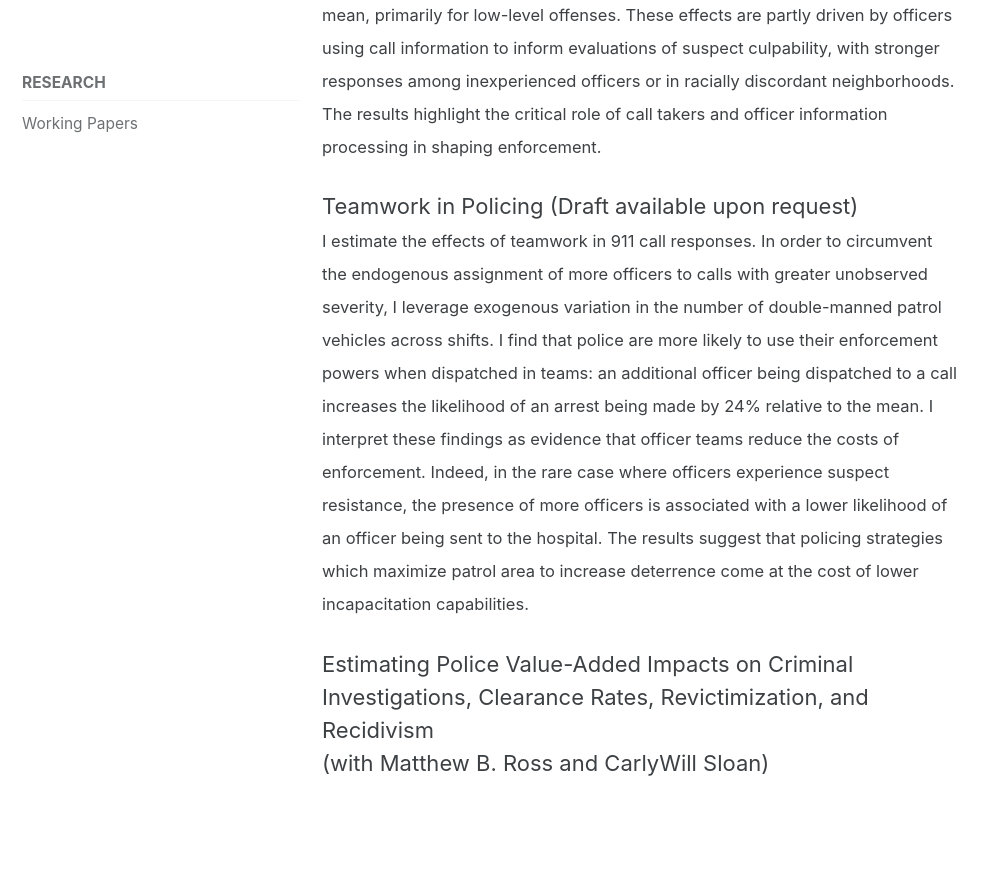
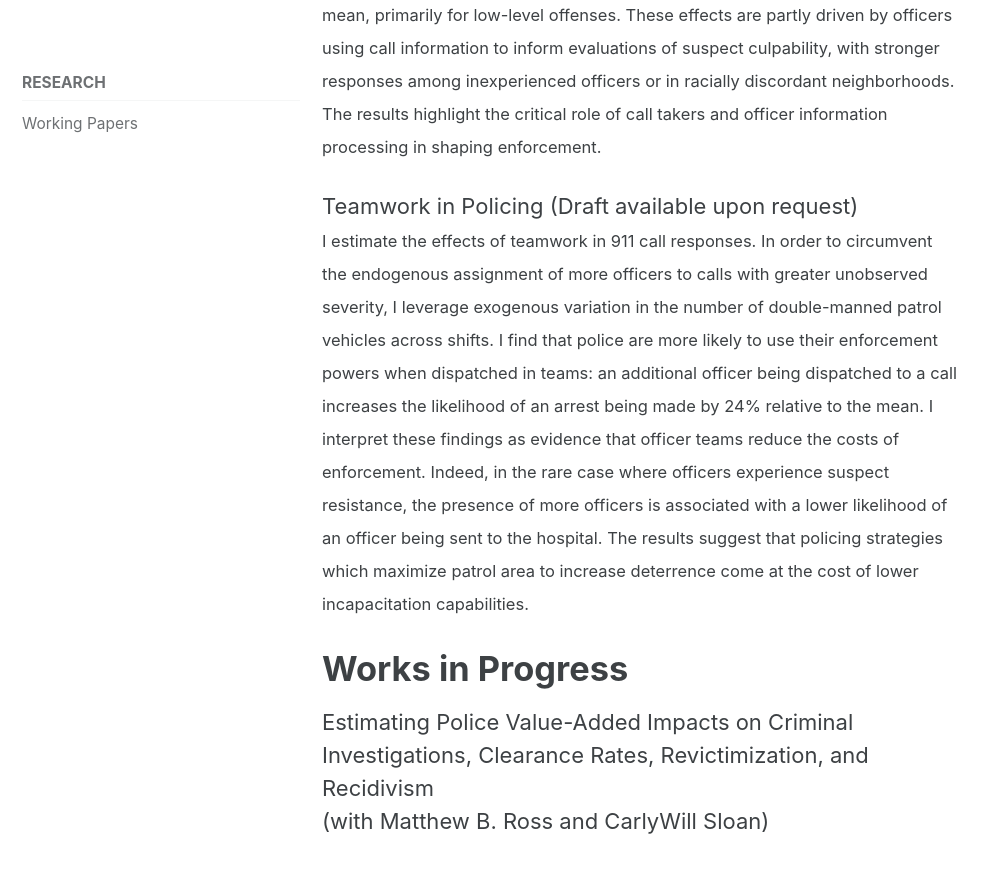
Before and after one commit to austin-v-smith-econ/austin-v-smith-econ.github.io, a Jekyll site: the page built from _research/research.md, in a window 1280 px wide and 900 px high, scrolled down 805 px. Shown: the top 873 px of the window, without its empty margins (0-997 px from the left). Built offline with Jekyll 4.4.1, drawn with Linux system fonts in a browser that asks for light colours; cached includes are drawn as plain includes; before the commit the page ends 1646 px from its top, so only the background shows below that.

Commit message:
Add 'Works in Progress' section to research.md

```diff
--- a/_research/research.md
+++ b/_research/research.md
@@ -17,6 +17,8 @@ permalink: /research/
 Teamwork in Policing (Draft available upon request)<br>
 <span style="font-size:0.75em"> I estimate the effects of teamwork in 911 call responses. In order to circumvent the endogenous assignment of more officers to calls with greater unobserved severity, I leverage exogenous variation in the number of double-manned patrol vehicles across shifts. I find that police are more likely to use their enforcement powers when dispatched in teams: an additional officer being dispatched to a call increases the likelihood of an arrest being made by 24% relative to the mean. I interpret these findings as evidence that officer teams reduce the costs of enforcement. Indeed, in the rare case where officers experience suspect resistance, the presence of more officers is associated with a lower likelihood of an officer being sent to the hospital. The results suggest that policing strategies which maximize patrol area to increase deterrence come at the cost of lower incapacitation capabilities.  </span>
 
+# Works in Progress
+
 Estimating Police Value-Added Impacts on Criminal Investigations, Clearance Rates, Revictimization, and Recidivism<br>
 <span> (with Matthew B. Ross and CarlyWill Sloan) </span><br>
 <span>
```
